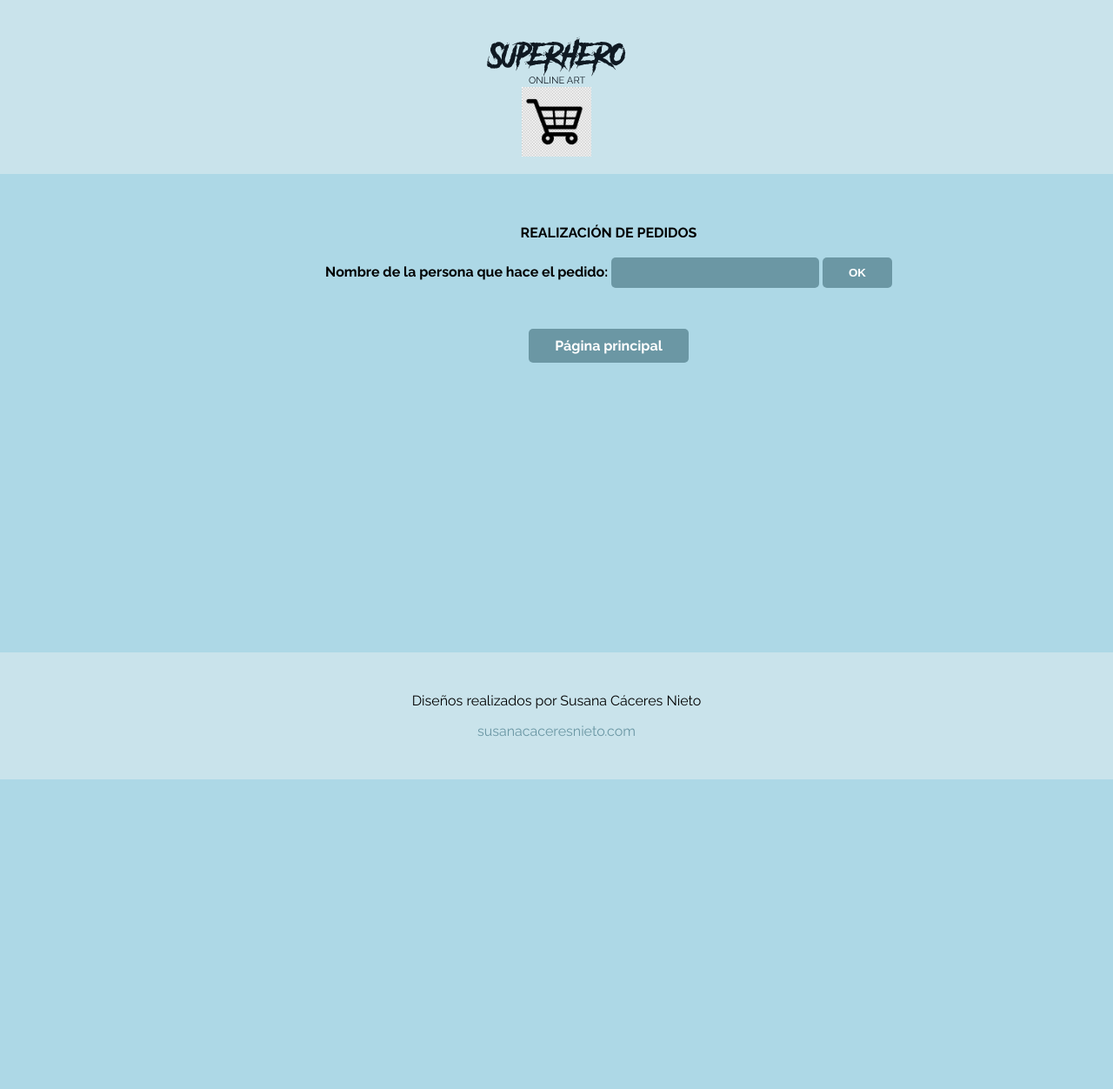
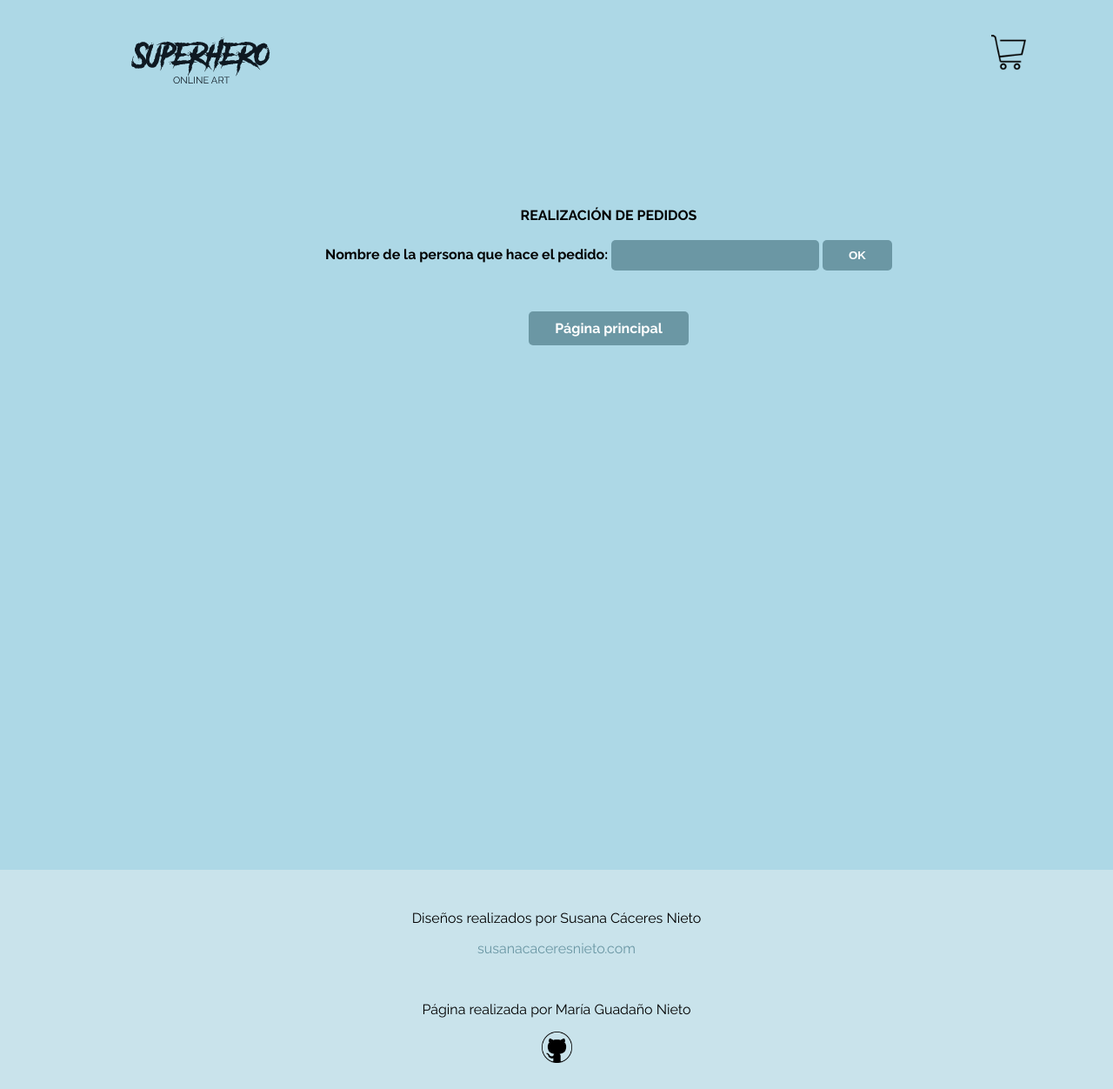
Before and after one commit to mariagn95/2019-2020-LTAW-Practicas, a Django app: page /mi_tienda/carrito in a window 1280 px wide; the page is wider, and only the part inside the window is pictured. Shown: that part at 87% size. Before the commit the page ends 896 px from the top of that part, so only its background shows below. Run offline with Django 3.2, Linux system fonts and the light colour scheme.

Commit message:
Modificación de la Tienda

```diff
--- a/P2/Tienda/mi_tienda/static/css/style.css
+++ b/P2/Tienda/mi_tienda/static/css/style.css
@@ -38,25 +38,29 @@
 	width: 100%;
 	max-width: 1920px;
 	margin: auto;
+	background-color: #c9e3eb;
 }
 
 
 .logo{
 	padding-top: 40px;
-	padding-bottom: 20px;
-	background-color: #c9e3eb;
+	padding-bottom: 30px;
+	padding-left: 150px;
+	display: inline;
+	float: left;
+
 }
 
-.logo img{
-	margin: auto;
+.carrito{
+	width: 40px;
+	height: auto;
+	display: inline;
+	float: right;
+	padding-top: 40px;
+	padding-bottom: 30px;
+	margin-right: 100px;
+
 }
-
-.seccion{
-	width: 100%;
-	height: 300px;
-	background-color: #ececec;
-}
-
 
 
 
@@ -100,30 +104,13 @@
 
 
 
-/********* FOOTER *********/
-
-footer{
-	text-align: center;
-	font-family: 'Raleway', sans-serif;
-	padding-top: 30px;
-	padding-bottom: 30px;
-	background-color: #c9e3eb;
-
-}
-
-/********* PG WEB *********/
-.pagina-web{
-	color: #6b97a4;
-}
-
-
 
 
 /********* PRODUCTOS Y CARRITO*********/
 .body_producto {
   background-color: lightblue;
   font-family: 'Raleway', sans-serif;
-  padding: 20px;
+  padding: 150px 150px 95px 150px;
 	font-weight: bold;
 
 }
@@ -131,9 +118,9 @@
 .body_carrito {
   background-color: lightblue;
   font-family: 'Raleway', sans-serif;
-  padding: 20px;
+  padding: 200px;
 	width: 1400px;
-  height: 550px;
+  height: 1000px;
 	font-weight: bold;
 }
 
@@ -144,6 +131,8 @@
 	justify-content: space-between;
 	align-items: flex-start;
 }
+
+
 
 .button_pp{
   background-color: #6b97a4;
@@ -163,3 +152,26 @@
   color: white;
   box-shadow: 0 10px 10px 0 rgba(0,0,0,0.2);
 }
+
+/********* FOOTER *********/
+
+footer{
+	text-align: center;
+	font-family: 'Raleway', sans-serif;
+	padding-top: 30px;
+	padding-bottom: 30px;
+	background-color: #c9e3eb;
+
+}
+
+/********* PG WEB *********/
+.pagina-web{
+	color: #6b97a4;
+}
+
+.github{
+	width: 35px;
+	height: auto;
+	margin: 0 auto;
+
+}
--- a/P2/Tienda/mi_tienda/templates/base.html
+++ b/P2/Tienda/mi_tienda/templates/base.html
@@ -12,8 +12,10 @@
 
       	<div class="logo">
           <a href="/mi_tienda"><img src="{%static 'logo.png'%}"/></a>
-          <a href="carrito"><img src="{%static 'carrito.jpg'%}" float="right" background-color=" #c9e3eb" width="80" height="100"/></a>
       	</div>
+        <div class="carrito">
+  	    	<a href="carrito"><img src="{%static 'carrito.png'%}"/></a>
+	      </div>
 
     </div>
 
@@ -23,6 +25,9 @@
     <footer>
           <p>Diseños realizados por Susana Cáceres Nieto</p>
           <p class="pagina-web" >susanacaceresnieto.com</p>
+          <br>
+          <p>Página realizada por María Guadaño Nieto</p>
+          <a href="https://github.com/mariagn95"><img class="github" src="{%static 'github.png'%}"></a>
     </footer>
 
   </body>
--- a/P2/Tienda/mi_tienda/templates/carrito.html
+++ b/P2/Tienda/mi_tienda/templates/carrito.html
@@ -1,6 +1,7 @@
 {%extends 'base.html'%}
 {%load staticfiles%}
 {%block content%}
+
   <div class="body_carrito">
     <form  action="mostrar_carrito" method="POST">
       {% csrf_token %}
@@ -16,14 +17,15 @@
       </center>
     </form>
     <br>
+
     {{carrito|unordered_list}}
     {%if precio%}
-      <p> Total del pedido : {{precio}} €</p>
+      <p><center> Total del pedido : {{precio}} €</center></p>
     {%endif%}
     <br>
     <br>
     <center>
-      <a class="button_pp" href="/mi_tienda">Página principal</a>
+    <a class="button_pp" href="/mi_tienda">Página principal</a>
     </center>
   </div>
 
--- a/P2/Tienda/mi_tienda/templates/index.html
+++ b/P2/Tienda/mi_tienda/templates/index.html
@@ -5,17 +5,23 @@
   <div class="cabecera">
     <img src="{%static 'foto-cabecera.jpg'%}"/>
   </div>
+
   <div class="galeria1">
+
     {%for prod in productos%}
+
       <div class="foto1">
 
         <img src="{%static prod.nombre|lower|add:'.jpg'%}">
+
         <div class="tapa">
           <a href="{{prod.nombre|add:'-prod.html'}}"><h4>{{prod.nombre}}</h4></a>
         </div>
 
       </div>
+
     {%endfor%}
+
   </div>
 
 {%endblock%}
--- a/P2/Tienda/mi_tienda/templates/producto.html
+++ b/P2/Tienda/mi_tienda/templates/producto.html
@@ -25,7 +25,7 @@
         {%if prod.stock >= 1%}
           <label>Número de productos: <label>
           <input type="number" name="cantidad" value="1" min="1" max="{{prod.stock}}" required/>
-          <input type="submit" value="AÑADIR" />
+          <input type="submit" value="AÑADIR AL CARRITO" />
         {%else%}
           <label> ¡NO HAY EN STOCK! <label>
           <input type="submit" value="AÑADIR" disabled/>
--- a/P2/Tienda/mi_tienda/templates/prueba.html
+++ /dev/null
@@ -1,4 +0,0 @@
-{%extends 'base.html'%}
-{%block content%}
-  <h2> Eyyy </h2>
-{%endblock%}
```
Also changed, not shown: P2/Tienda/mi_tienda/static/carrito.jpg (deleted), P2/Tienda/mi_tienda/static/carrito.png, P2/Tienda/mi_tienda/static/github.png (added).
